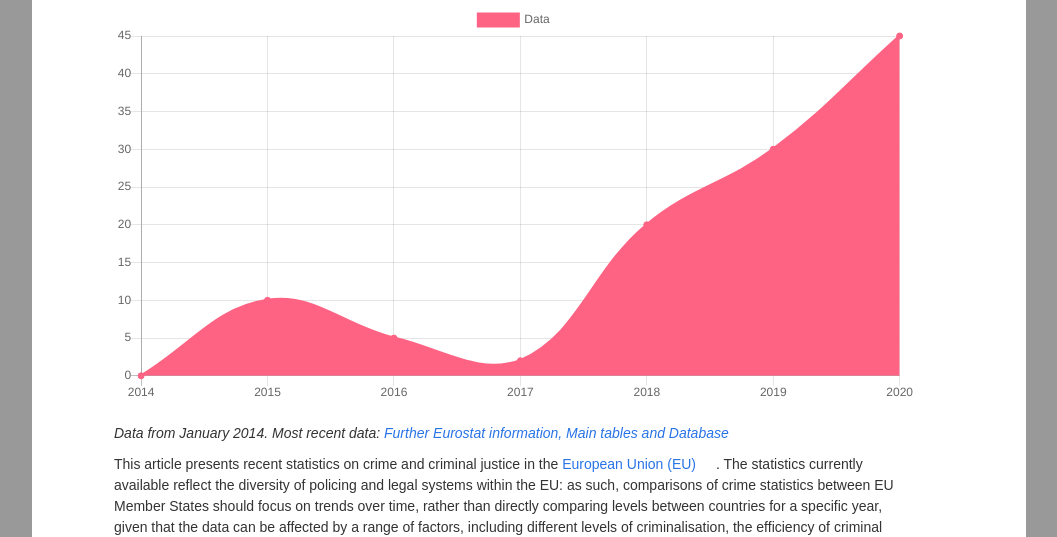
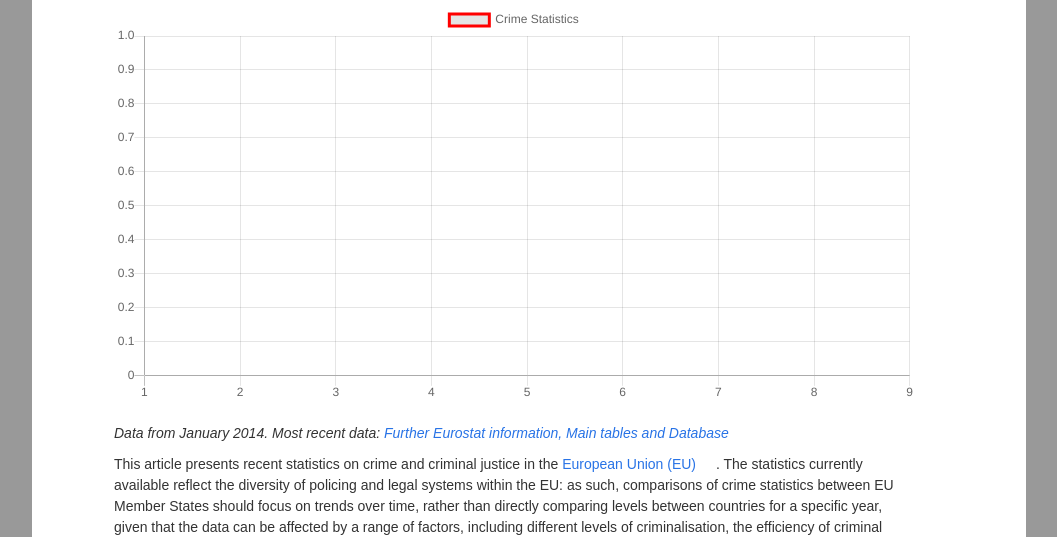
Before and after one commit to ShinYami/js-datavisualisation-challenge, a plain HTML site: page index.html in a window 1280 px wide. Shown: the part 263-800 px from the top of the page, without its empty margins (111-1168 px from the left). Drawn offline with nearby package versions, Linux system fonts and the light colour scheme; no server answers; a web font is replaced by a local one.

Commit message:
graph 1 done

```diff
--- a/assets/script.js
+++ b/assets/script.js
@@ -1,19 +1,118 @@
-const ctx = document.getElementById('crimeStatistic').getContext('2d');
-const chart = new Chart(ctx, {
+let graphOne = () => {
+
+let ctx = document.getElementById("crimeStatistic").getContext("2d");
+let dataPoints = [];
+let label =[1,2,3,4,5,6,7,8,9]
+let i=9;
+let chart1 = new Chart(ctx,{
+    type: 'line',
+    data : {
+        labels : label,
+        datasets: [{
+            label : ["Crime Statistics"],
+            borderColor : "red",
+            data : dataPoints,
+        }]
+    }
+})
+// Update and ajax
+function updateGraf() {
+    i++;
+    label.push(i);
+        fetch('https://canvasjs.com/services/data/datapoints.php')
+        .then(function (response){
+        return response.json()
+    })
+        .then(function (data){
+        dataPoints.length + 1;
+        data.forEach(element => dataPoints.push(parseInt(element[1])));
+        chart1.update();
+    })
+    };
+        setInterval(updateGraf,1000);
+}
+
+graphOne();
+
+//Graph 2
+const ctxCrime = document.getElementById('crime').getContext('2d');
+const chartCrime = new Chart(ctxCrime, {
     // The type of chart we want to create
     type: 'line',
 
     // The data for our dataset
     data: {
-        labels: ['2014', '2015', '2016', '2017', '2018', '2019', '2020'],
+        labels: ["2002", "2012"],
         datasets: [{
             label: 'Data',
-            backgroundColor: 'rgb(255, 99, 132)',
             borderColor: 'rgb(255, 99, 132)',
             data: [0, 10, 5, 2, 20, 30, 45]
         }]
     },
 
     // Configuration options go here
-    options: {}
+    options: {
+		title: {
+			display: true,
+			text: 'Prison population'
+		}
+    }
 });
+
+//Graph 3
+const ctxHomicide = document.getElementById('homicide').getContext('2d');
+const chartHomicide = new Chart(ctxHomicide, {
+    // The type of chart we want to create
+    type: 'line',
+
+    // The data for our dataset
+    data: {
+        labels: ["2007-2009", "2010-2012"],
+        datasets: [{
+            label: 'Data',
+            borderColor: 'rgb(255, 99, 132)',
+            data: [0, 10, 5, 2, 20, 30, 45]
+        }]
+    },
+
+    // Configuration options go here
+    options: {
+		title: {
+			display: true,
+			text: 'Crime recorded'
+		}
+    }
+});
+
+
+//conversion tableau en json
+function tableToJson(table) {
+	let data = [];
+	for (i = 1; i < table.rows.length; i++) {
+		let tableRow = table.rows[i];
+		let rowData = [];
+		for (j = 1; j < tableRow.cells.length; j++) {
+			rowData.push(tableRow.cells[j].innerHTML);;
+		}
+		data.push(rowData);
+	}
+	return data;
+}
+
+let table1 = document.getElementById("table1");
+table = tableToJson(table1);
+
+let table2 = document.getElementById("table2");
+table2 = tableToJson(table2);
+
+//console.log(table);
+//console.log(table2);
+
+//get Random color
+let randomColor = () => {
+	let red = Math.floor(Math.random() * 256);
+	let green = Math.floor(Math.random() * 256);
+	let blue = Math.floor(Math.random() * 256);
+	let color = 'rgb(' + red + ',' + green + ',' + blue + ')';
+	return color;
+}
--- a/index.html
+++ b/index.html
@@ -802,7 +802,7 @@
                 <span class="mw-headline" id="Crimes_et_d.C3.A9lits_enregistr.C3.A9s_par_les_services_de_police">Crimes recorded by the police</span>
               </h3>
 
-              <canvas id="#"></canvas>  <!--Graph2-->
+              <canvas id="crime"></canvas>  <!--Graph2-->
 
               <table cellspacing="0" cellpadding="0" id="table1">
                 <caption> Table 1: Offences recorded by the police, 2002-12</caption>
@@ -1473,7 +1473,7 @@
                 <span class="mw-headline" id="Homicides">Homicide</span>
               </h4>
 
-              <canvas id="#"></canvas>  <!--Graph3-->
+              <canvas id="homicide"></canvas>  <!--Graph3-->
 
               <table cellspacing="0" cellpadding="0" id="table2">
                 <caption>Prison population, average per year, 2007-09 and 2010-12
```
